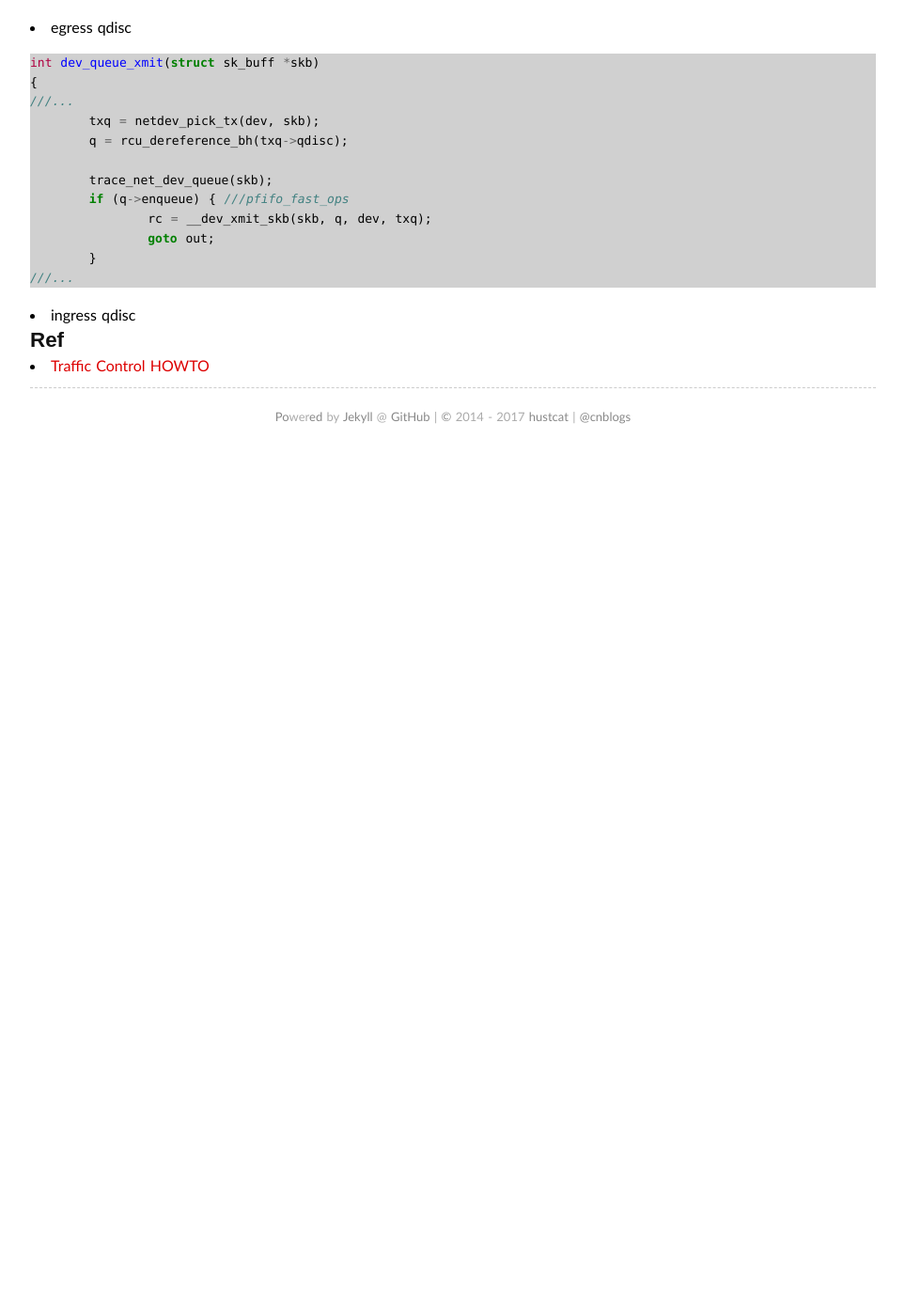
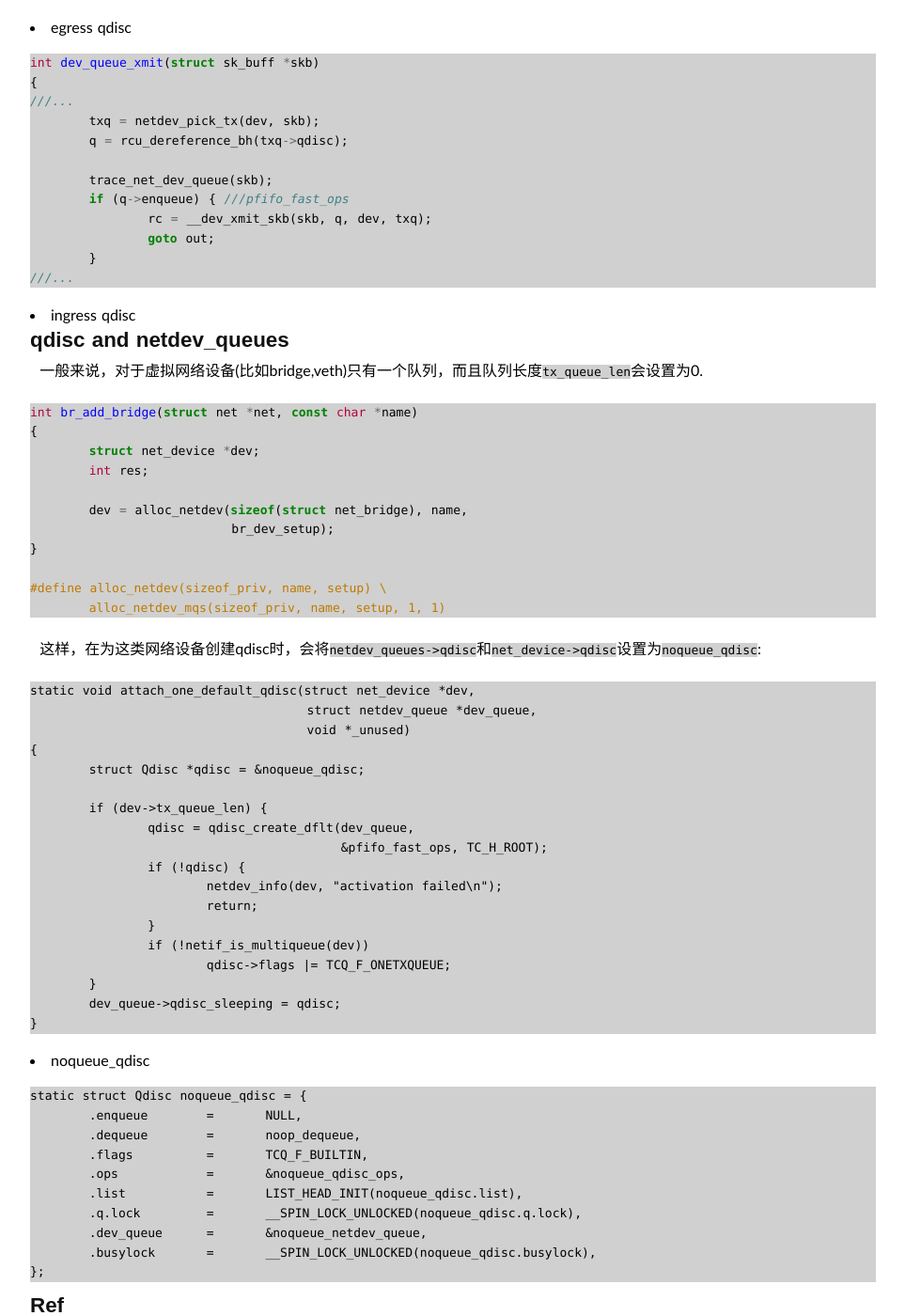
Before and after one commit to hustcat/hustcat.github.io, a Jekyll site: the page built from wiki/network/tc.md, in a window 1280 px wide and 1400 px high, scrolled down 4380 px. Shown: the whole window at 94% size, without its empty margins (158-1121 px from the left). Built offline with Jekyll 4.4.1, drawn with Linux system fonts in a browser that asks for light colours; some web fonts are replaced; our own code applies the rules of GitHub Pages for plain Markdown files; comment, search, counter and statistics services are not loaded; before the commit the page ends 4866 px from its top, so only the background shows below that.

Commit message:
Update tc.md

````diff
--- a/wiki/network/tc.md
+++ b/wiki/network/tc.md
@@ -240,6 +240,61 @@ int dev_queue_xmit(struct sk_buff *skb)
 
 * ingress qdisc
 
+## qdisc and netdev_queues
+
+一般来说，对于虚拟网络设备(比如bridge,veth)只有一个队列，而且队列长度`tx_queue_len`会设置为0.
+
+```c
+int br_add_bridge(struct net *net, const char *name)
+{
+	struct net_device *dev;
+	int res;
+
+	dev = alloc_netdev(sizeof(struct net_bridge), name,
+			   br_dev_setup);
+}
+
+#define alloc_netdev(sizeof_priv, name, setup) \
+	alloc_netdev_mqs(sizeof_priv, name, setup, 1, 1)
+```
+
+这样，在为这类网络设备创建qdisc时，会将`netdev_queues->qdisc`和`net_device->qdisc`设置为`noqueue_qdisc`:
+
+```
+static void attach_one_default_qdisc(struct net_device *dev,
+				     struct netdev_queue *dev_queue,
+				     void *_unused)
+{
+	struct Qdisc *qdisc = &noqueue_qdisc;
+
+	if (dev->tx_queue_len) {
+		qdisc = qdisc_create_dflt(dev_queue,
+					  &pfifo_fast_ops, TC_H_ROOT);
+		if (!qdisc) {
+			netdev_info(dev, "activation failed\n");
+			return;
+		}
+		if (!netif_is_multiqueue(dev))
+			qdisc->flags |= TCQ_F_ONETXQUEUE;
+	}
+	dev_queue->qdisc_sleeping = qdisc;
+}
+```
+
+* noqueue_qdisc
+
+```
+static struct Qdisc noqueue_qdisc = {
+	.enqueue	=	NULL,
+	.dequeue	=	noop_dequeue,
+	.flags		=	TCQ_F_BUILTIN,
+	.ops		=	&noqueue_qdisc_ops,
+	.list		=	LIST_HEAD_INIT(noqueue_qdisc.list),
+	.q.lock		=	__SPIN_LOCK_UNLOCKED(noqueue_qdisc.q.lock),
+	.dev_queue	=	&noqueue_netdev_queue,
+	.busylock	=	__SPIN_LOCK_UNLOCKED(noqueue_qdisc.busylock),
+};
+```
 
 ## Ref
 
````
